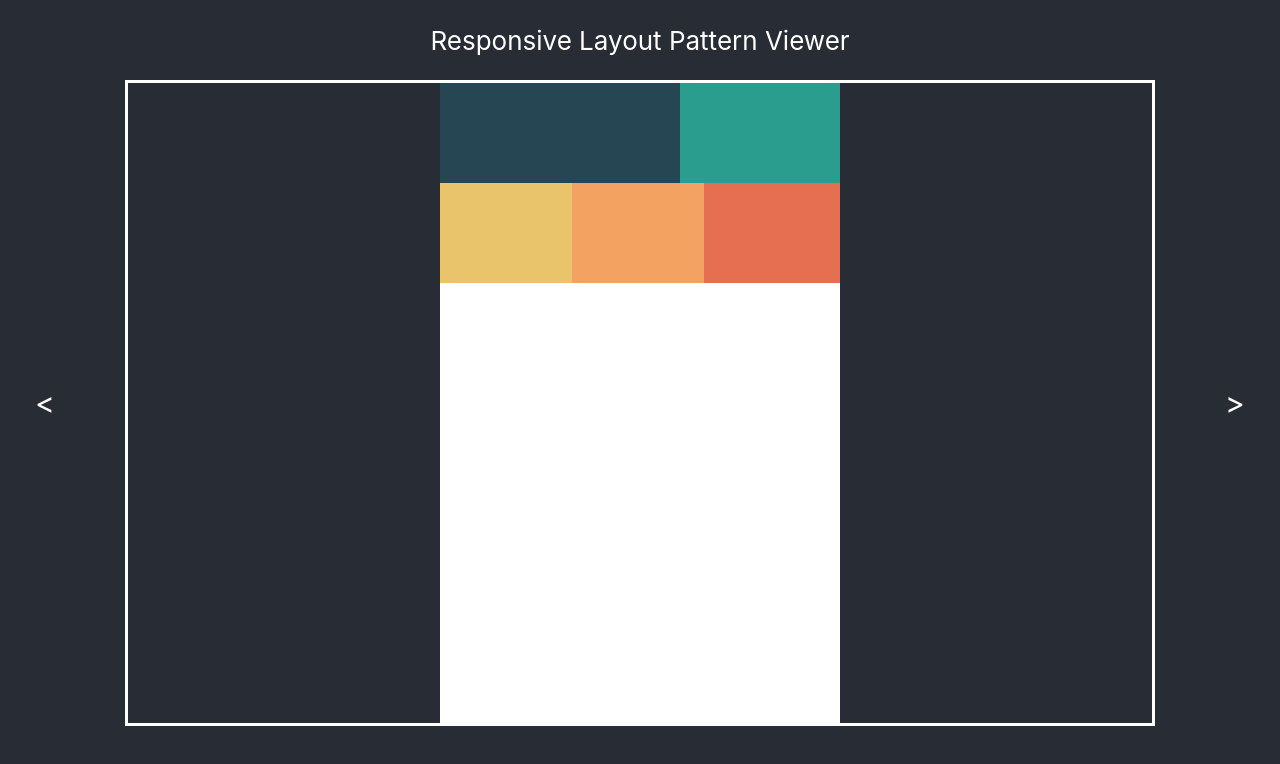
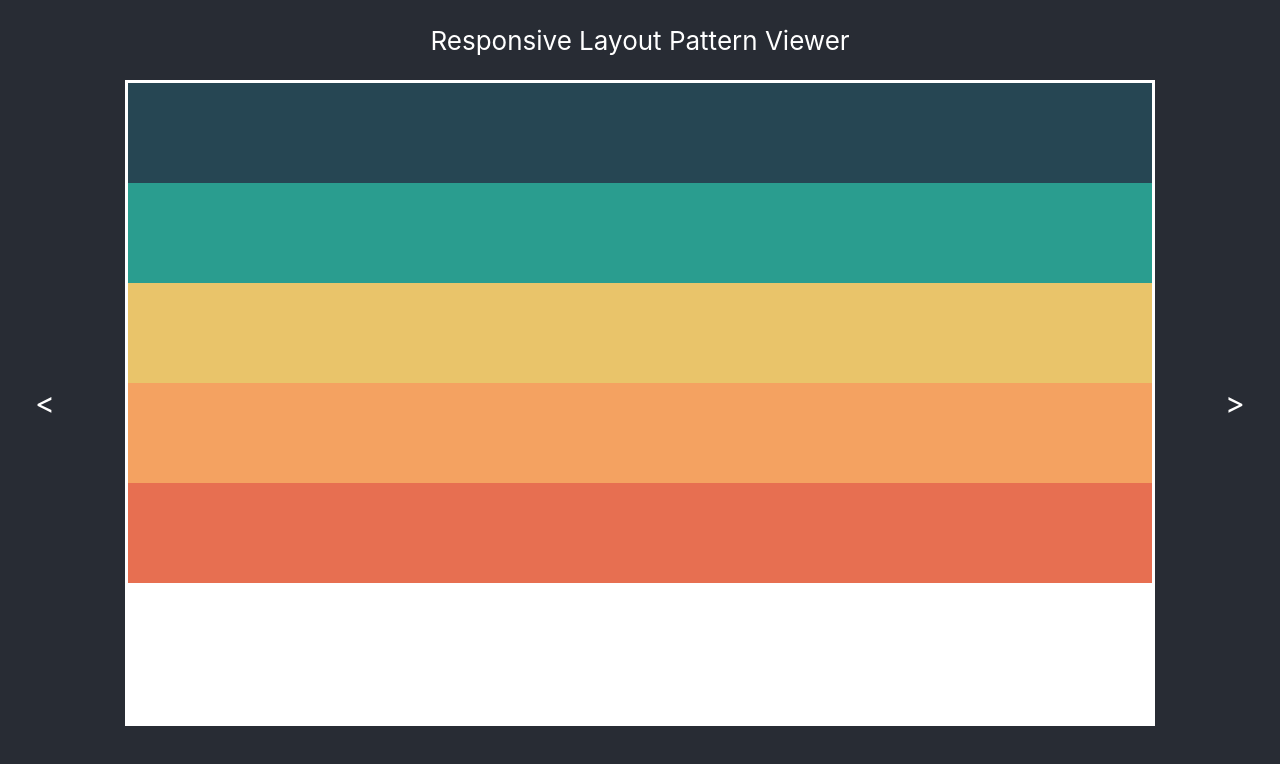
Before and after one commit to FranciszekPin/responsive-layout-viewer, a React (Create React App) app: page / in a window 1280 px wide. Shown: the top 764 px of the page. Built offline with nearby package versions, Linux system fonts and the light colour scheme.

Commit message:
Implement changing style for MostlyFluid layout

```diff
--- a/src/layoutBrowser/LayoutBrowser.js
+++ b/src/layoutBrowser/LayoutBrowser.js
@@ -13,7 +13,7 @@ class LayoutBrowser extends Component {
         this.state = {layoutNumber: 0};
         this.numberOfLayouts = 2;
 
-        this.layouts = [<MostlyFluid layoutStructure={layoutStructure}/>, <ColumnDrop layoutStructure={layoutStructure}/>];
+        this.layouts = [<MostlyFluid viewerWidth={this.state.viewerWidth} layoutStructure={layoutStructure}/>, <ColumnDrop layoutStructure={layoutStructure}/>];
     }
 
     incrementLayoutNumber = () => {
@@ -33,7 +33,11 @@ class LayoutBrowser extends Component {
 
 
     render() {
-        const actualLayoutToShow = this.layouts[this.state.layoutNumber];
+        let actualLayoutToShow = (<div> </div>);
+        if (this.state.layoutNumber === 0)
+            actualLayoutToShow = (<MostlyFluid viewerWidth={this.state.viewerWidth} layoutStructure={layoutStructure}/>);
+        else
+            actualLayoutToShow  = <ColumnDrop layoutStructure={layoutStructure}/>;
         return (
             <div className="LayoutBrowser">
                 <LayoutSwitcherLeft onClick={this.decrementLayoutNumber} />
--- a/src/layoutBrowser/layout-preview/layout-patterns/MostlyFluid.js
+++ b/src/layoutBrowser/layout-preview/layout-patterns/MostlyFluid.js
@@ -1,11 +1,23 @@
 import './LayoutStyles.css';
+import {Component} from "react";
 
-function MostlyFluid(props) {
-    return (
-        <div className="MostlyFluid">
-            {props.layoutStructure}
-        </div>
-    );
+class MostlyFluid extends Component {
+
+
+    render() {
+        let actualClassName = "";
+        if (this.props.viewerWidth >= 0 && this.props.viewerWidth <= 500)
+            actualClassName = "small";
+        else if (this.props.viewerWidth <= 800)
+            actualClassName = "medium";
+        else
+            actualClassName = "large";
+        return (
+            <div className={actualClassName}>
+                {this.props.layoutStructure}
+            </div>
+        );
+    }
 }
 
 export default MostlyFluid;
```
